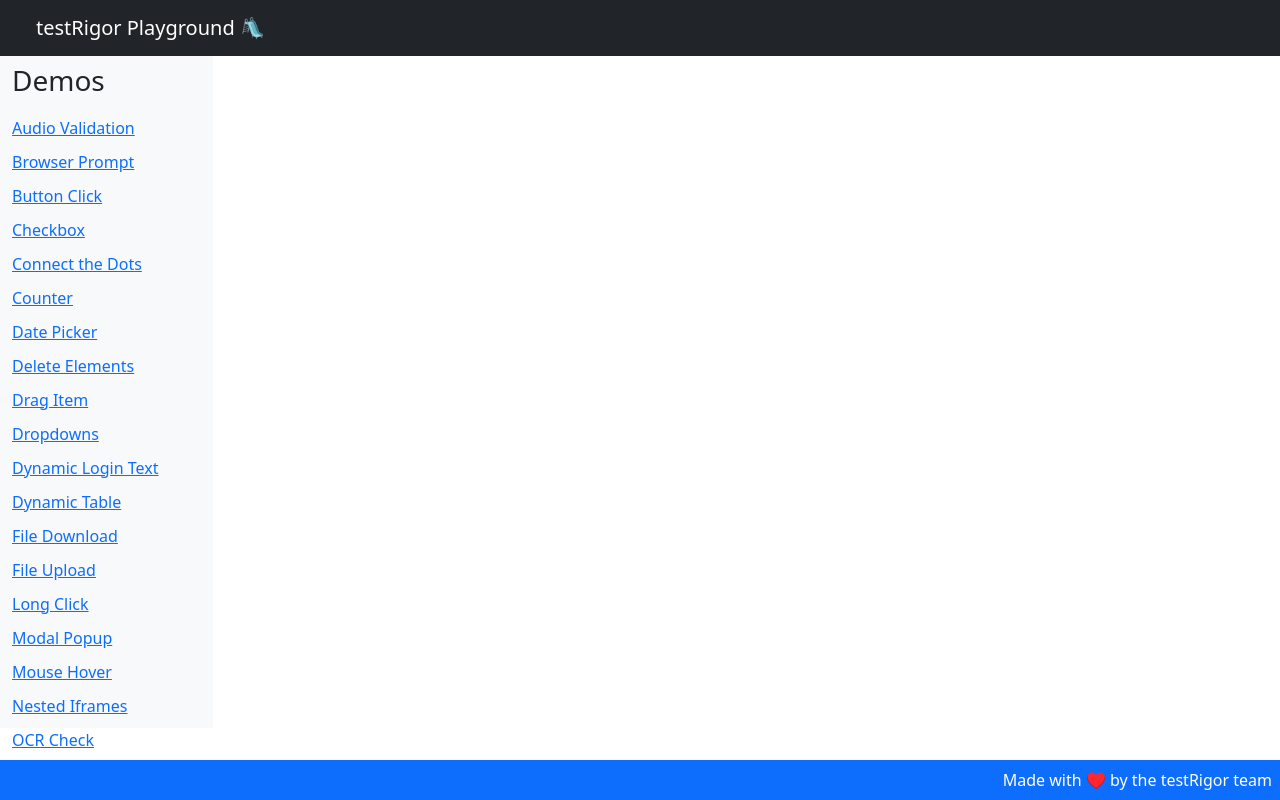
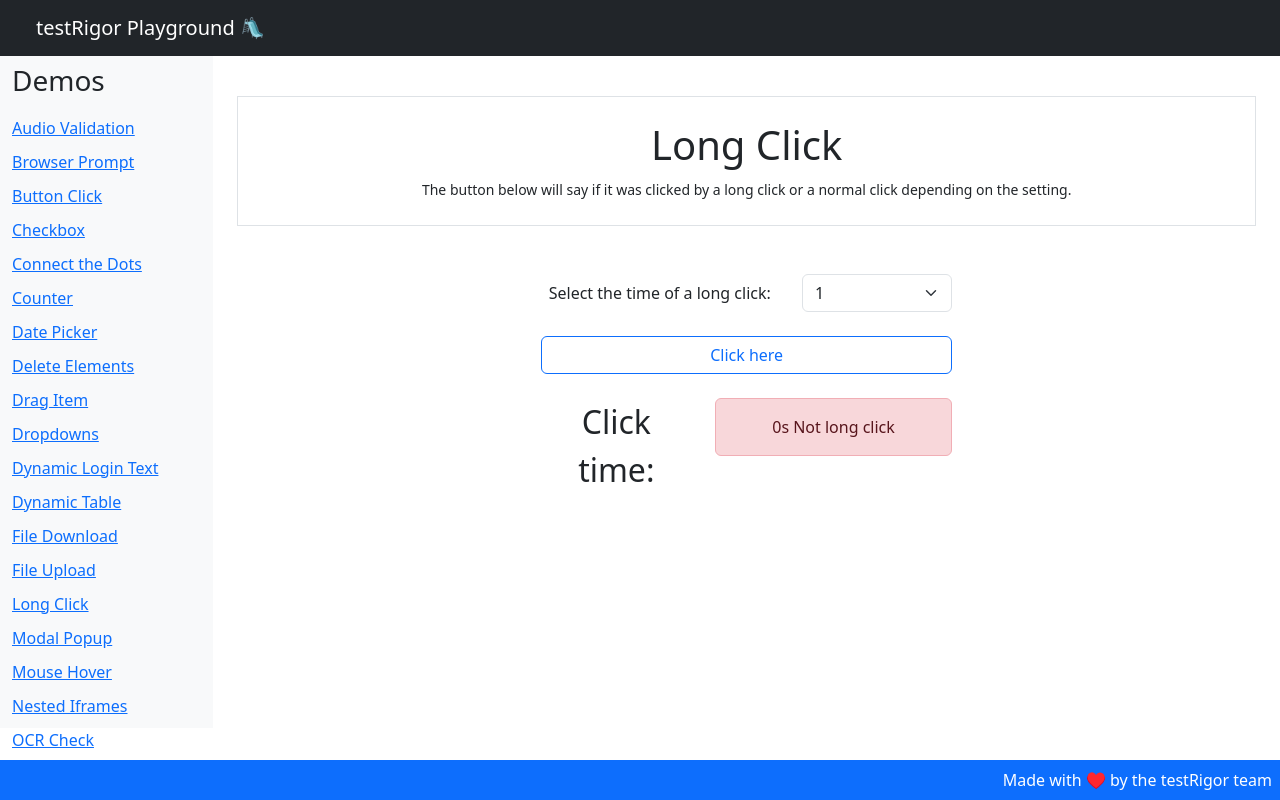
Before and after one commit to thiagonunes11/testRigorPlayground, a React (Create React App) app: page /longClick in a window 1280 px wide. Built offline with nearby package versions, Linux system fonts and the light colour scheme.

Commit message:
Migrates the Long click demo to react

```diff
--- a/src/App.js
+++ b/src/App.js
@@ -23,6 +23,7 @@ import WaitForMessage from './pages/waitMessage';
 import DynamicTable from './pages/dynamicTable';
 import TableRelativePosition from './pages/tableRelativePosition';
 import Dropdowns from './pages/dropdowns'
+import LongClick from './pages/longClick';
 
 function App() {
     return (
@@ -53,7 +54,6 @@ function App() {
                                     <Route path="/datePicker" element={<DatePicker />} />
                                     <Route path="/deleteElements" element={<DeleteElements />} />
                                     <Route path="/dynamicLoginText" element={<DynamicLoginText />} />
-                                    <Route path="/longClick" element={<LongClick />} />
                                     <Route path="/modalPopup" element={<ModalPopup />} />
                                     <Route path="/nestedIframes" element={<NestedIframes />} />
                                     <Route path="/radioButtons" element={<RadioButtons />} />
@@ -65,6 +65,7 @@ function App() {
                                     <Route path="/svgElements" element={<SvgElements />} />
                                     <Route path="/video" element={<VideoPlayback />} />
                                     */}
+                                    <Route path="/longClick" element={<LongClick />} />
                                     <Route path="/dropdowns" element={<Dropdowns />} />
                                     <Route path="/tableRelativePosition" element={<TableRelativePosition />} />
                                     <Route path="/dynamicTable" element={<DynamicTable />} />
--- a/src/pages/longClick.js
+++ b/src/pages/longClick.js
@@ -0,0 +1,87 @@
+import React, { useEffect, useState, useRef } from 'react';
+import Prompt from '../components/Prompt.js'
+import Demo from "../components/Demo.js";
+import { Collapse, Alert, Row, Col } from 'react-bootstrap';
+import Form from 'react-bootstrap/Form';
+import Button from 'react-bootstrap/Button';
+
+function LongClick() {
+    const [isPressed, setIsPressed] = useState(false);
+    const [isLongClick, setIsLongClick] = useState(false);
+
+    const [clickPressCounter, setClickPressCounter] = useState(0);
+    const [chosenClickTime, setChosenClickTime] = useState(1);
+
+    useEffect(() => {
+        let interval;
+
+        if (isPressed) {
+            const startTime = Date.now();
+            interval = setInterval(() => {
+                var timeValue = (Date.now() - startTime) / 1000;
+                setClickPressCounter(timeValue.toFixed(2));
+            }, 10);
+        } else {
+            clearInterval(interval);
+            setIsLongClick(clickPressCounter >= chosenClickTime);
+        }
+
+        return () => clearInterval(interval);
+      }, [isPressed]);
+
+    return (
+        <Demo>
+            <Prompt title="Long Click" instructions="The button below will say if it was clicked by a long click or a normal click depending on the setting."/>
+
+            <Row className="mt-5">
+                <Col className="">
+                    <Form>
+                        <Form.Group as={Row} className="mb-3 d-flex justify-content-center" controlId="formPlaintextEmail">
+                            <Form.Label column xs="3">
+                                Select the time of a long click:
+                            </Form.Label>
+                            <Col xs="2">
+                                <Form.Select aria-label="Select the time of a long click:" id="clickTimeSelect" onChange={(e) => {setChosenClickTime(e.target.value)}}>
+                                    <option value="1" selected="selected">1</option>
+                                    <option value="2">2</option>
+                                    <option value="3">3</option>
+                                    <option value="4">4</option>
+                                    <option value="5">5</option>
+                                    <option value="6">6</option>
+                                    <option value="7">7</option>
+                                    <option value="8">8</option>
+                                    <option value="9">9</option>
+                                    <option value="10">10</option>
+                                </Form.Select>
+                            </Col>
+                        </Form.Group>
+                    </Form>
+                </Col>
+            </Row>
+            <Row className='mt-2 mb-4 d-flex justify-content-center'>
+                <Col className="d-grid gap-2" xs="5">
+                    <Button
+                        variant="outline-primary"
+                        id="clickButton"
+                        onMouseUp={() => setIsPressed(false)}
+                        onMouseDown={() => setIsPressed(true)}
+                    >
+                        Click here
+                    </Button>
+                </Col>
+            </Row>
+            <Row className='mt-3 d-flex justify-content-center'>
+                <Col xs={2} className='fs-2'>
+                   Click time:
+                </Col>
+                <Col xs={3}>
+                    <Alert variant={isLongClick ? 'success' : "danger"}>
+                        {clickPressCounter}s {isLongClick ? "Long click" : "Not long click"}
+                    </Alert>
+                </Col>
+            </Row>
+        </Demo>
+    );
+}
+
+export default LongClick;
```
